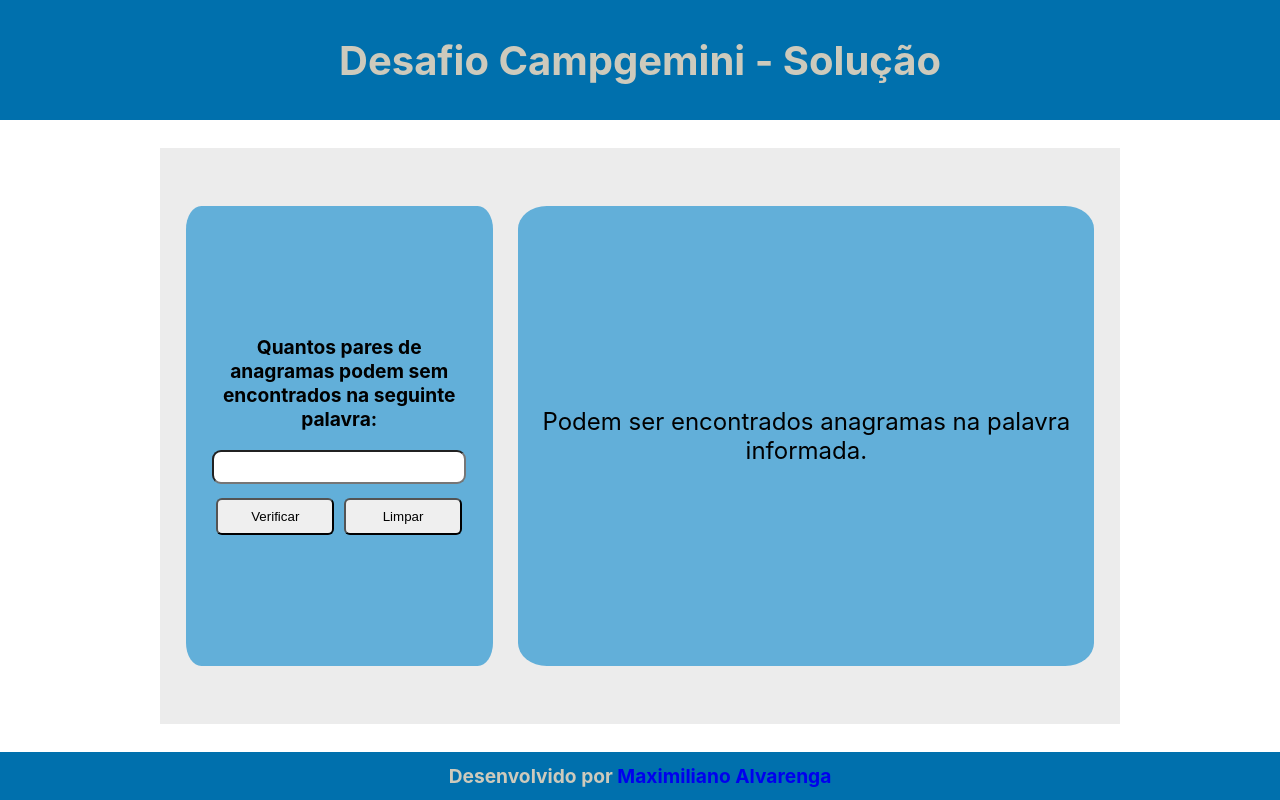
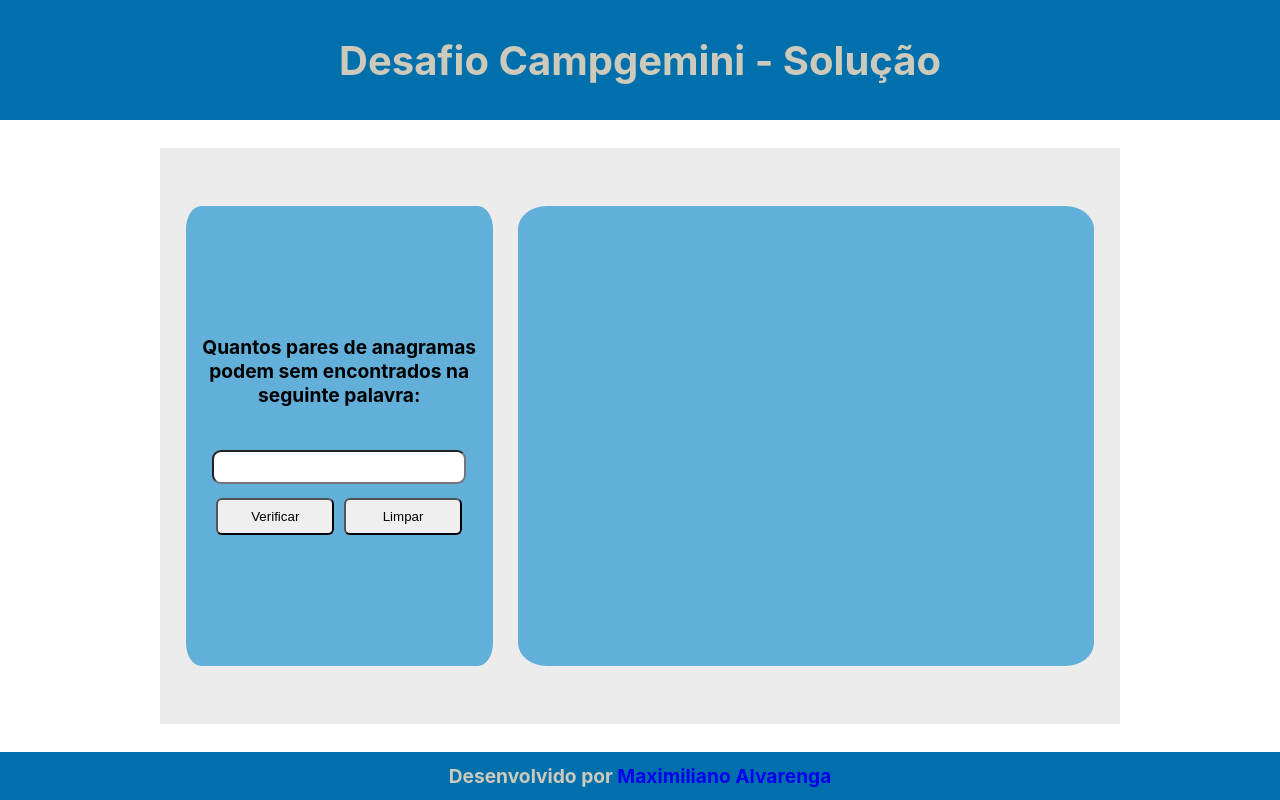
Before and after one commit to maximilianoalvarenga/desafio-Capgemini, a React (Create React App) app: page /#/desafio-3 in a window 1280 px wide. Built offline with nearby package versions, Linux system fonts and the light colour scheme.

Commit message:
Ajustada exibição quando limpasse entrada desafio 3, ajustado tamanho do enunciado do desafio.

```diff
--- a/src/pages/DesafioThree.js
+++ b/src/pages/DesafioThree.js
@@ -10,6 +10,7 @@ const DesafioThree = () => {
 
     const limpar = () => {
         setValueInput('');
+        setQuantidadeAnagramas('')
     }
 
     const anagramas = () => {
@@ -40,10 +41,13 @@ const DesafioThree = () => {
                     </div>
                 </CardDesafios>
                 <CardDesafiosRespostas>
-                    <div className='password-resposta'>
-                        <span>Podem ser encontrados {`${quantidadeAnagramas} `}
-                        anagramas na palavra informada.</span>
-                    </div>
+                    {quantidadeAnagramas === '' ? <span></span> : (
+                        <div className='password-resposta'>
+                            <span>Podem ser encontrados {`${quantidadeAnagramas} `}
+                            anagramas na palavra informada.</span>
+                        </div>
+                    )}
+
                 </CardDesafiosRespostas>
             </Main>
             <Footer />
--- a/src/styles/styleHome.js
+++ b/src/styles/styleHome.js
@@ -58,7 +58,7 @@ export const CardDesafios = styled.div`
 
     .enunciado {
 
-        width: 80%;
+        width: 90%;
         height: 25%;
         text-align: center;
         font-size: 1.2rem;
```
